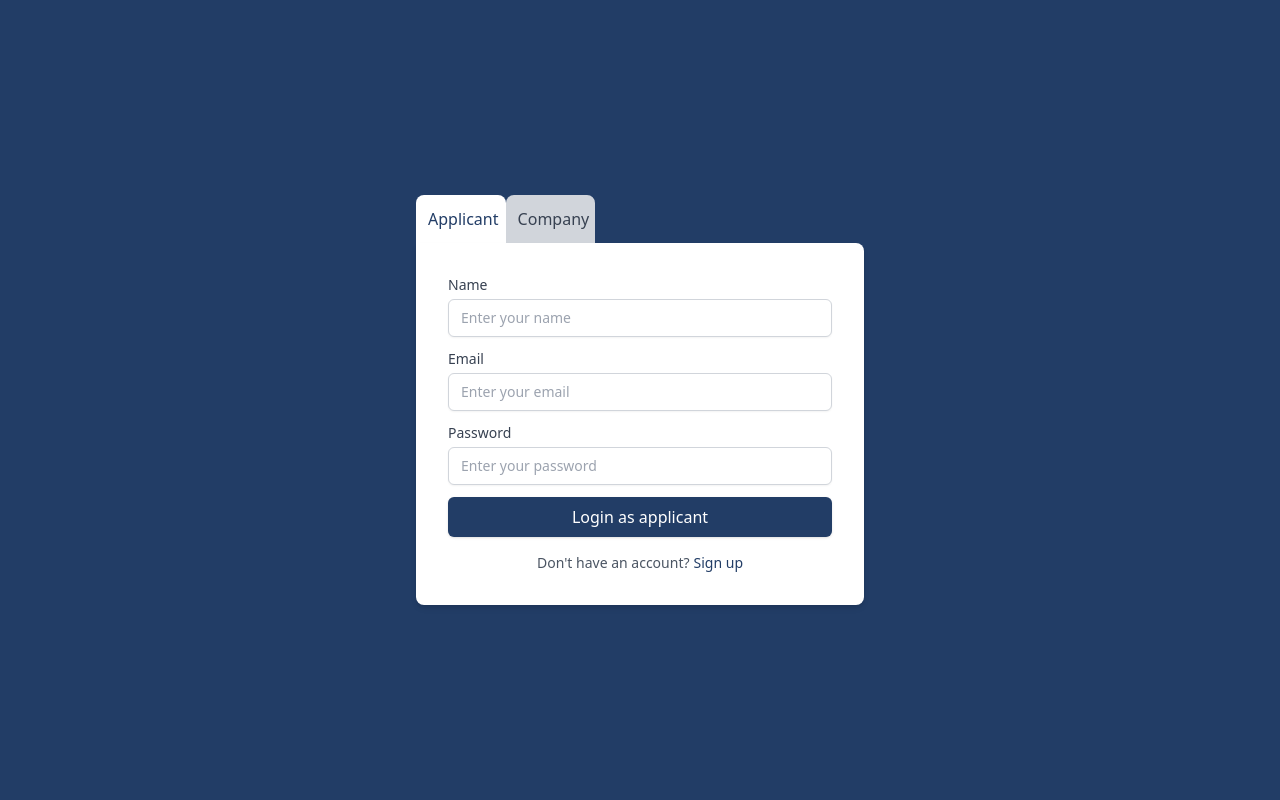
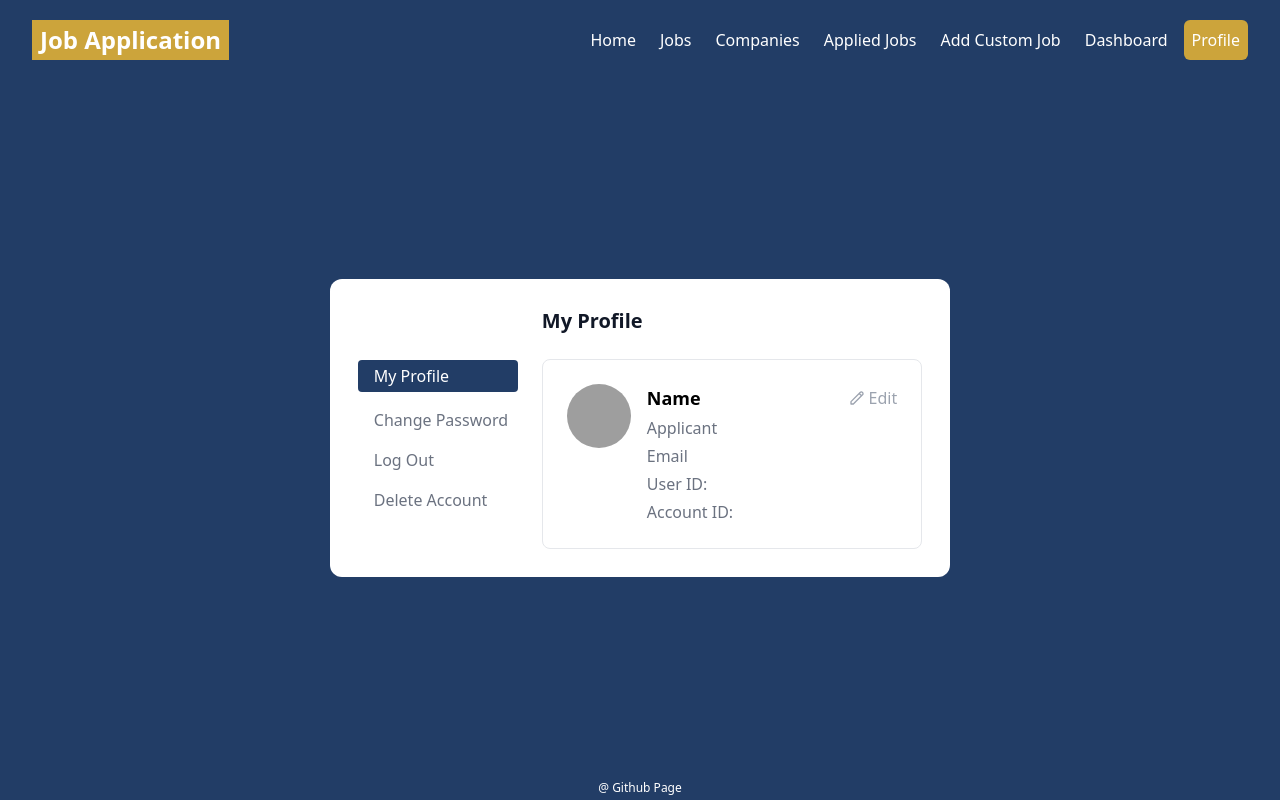
Before and after one commit to WeeFav/JobApplication, a React (Vite) app in the folder client/: page /profile in a window 1280 px wide. Before the commit this address led to /login. Built offline with nearby package versions, Linux system fonts and the light colour scheme; no server answers; sample sign-in values are in the browser's storage; grey boxes are pictures that could not be loaded.

Commit message:
working on profile page

```diff
--- a/client/src/App.jsx
+++ b/client/src/App.jsx
@@ -17,7 +17,7 @@ import RegisterCompanyPage from "./pages/RegisterCompanyPage";
 
 export const CompanysContext = createContext();
 export const JobsContext = createContext();
-export const UserContext = createContext();
+export const AccountContext = createContext();
 
 function App() {
   const router = createBrowserRouter(
@@ -61,9 +61,9 @@ function App() {
   );
 
   return (
-    <UserProvider>
+    <AccountProvider>
       <RouterProvider router={router} />
-    </UserProvider>
+    </AccountProvider>
   )
 };
 
@@ -145,7 +145,7 @@ export const addAccountHandler = async (account) => {
     const company = {
       company_name: account.name,
       company_description: '',
-      company_email: '',
+      company_email: account.email,
       company_phone: '',
       is_custom: false,
       account_id: account_id
@@ -162,21 +162,22 @@ export const addAccountHandler = async (account) => {
 };
 
 // function to check user account
-export const checkAccountHandler = async (user) => {
-  const res = await fetch('/api/check-user', {
+export const checkAccountHandler = async (account) => {
+  const res = await fetch('/api/account/check', {
     method: 'POST',
     headers: {
       'Content-Type': 'application/json'
     },
-    body: JSON.stringify(user)
+    body: JSON.stringify(account)
   });
 
-  const user_db = await res.json();
-  if (user_db.user_id === 'failed') {
+  const account_db = await res.json();
+
+  if (account_db.account_id === 'failed') {
     return false;
   }
 
-  return user_db;
+  return account_db;
 }
 
 /*
@@ -239,21 +240,20 @@ const CompanysProvider = ({ children }) => {
   );
 };
 
-const UserProvider = ({ children }) => {
-  const [userID, setUserID] = useState(parseInt(sessionStorage.getItem("user_id")));
-  const [userEmail, setUserEmail] = useState(sessionStorage.getItem("user_email"));
+const AccountProvider = ({ children }) => {
+  const [accountID, setAccountID] = useState(parseInt(sessionStorage.getItem("account_id")));
+  const [accountEmail, setAccountEmail] = useState(sessionStorage.getItem("account_email"));
   const [isCompany, setIsCompany] = useState(parseInt(sessionStorage.getItem("is_company")));
-  const [isRegistered, setIsRegistered] = useState(parseInt(sessionStorage.getItem("is_registered")));
 
-  console.log("UserProvider");
+  console.log("accountProvider");
   useEffect(() => {
-    console.log("UserProvider useEffect");
+    console.log("accountProvider useEffect");
   }, []);
 
   return (
-    <UserContext.Provider value={{ userID, userEmail, isCompany, isRegistered, setUserID, setUserEmail, setIsCompany, setIsRegistered }}>
+    <AccountContext.Provider value={{ accountID, accountEmail, isCompany, setAccountID, setAccountEmail, setIsCompany }}>
       {children}
-    </UserContext.Provider>
+    </AccountContext.Provider>
   );
 };
 
--- a/client/src/components/Navbar.jsx
+++ b/client/src/components/Navbar.jsx
@@ -1,10 +1,10 @@
 import logo from "../assets/images/logo.png"
 import { NavLink } from "react-router-dom";
-import { UserContext } from "../App";
+import { AccountContext } from "../App";
 import { useContext } from "react";
 
 const Navbar = () => {
-  const { userID, userEmail, isCompany, isRegistered } = useContext(UserContext);
+  const accountContext = useContext(AccountContext);
 
   const linkClass = ({ isActive }) => `text-white rounded-md px-2 py-2 ${isActive ? 'bg-website-gold' : 'hover:bg-website-gold'}`;
 
@@ -17,7 +17,7 @@ const Navbar = () => {
               <span className="hidden md:block text-white text-2xl font-bold ml-2 mr-2">Job Application</span>
             </NavLink>
             <div className="md:ml-auto">
-              {isCompany ?
+              {accountContext.isCompany ?
                 <div className="flex space-x-2">
                   <NavLink to="/" className={linkClass}>
                     Home
--- a/client/src/components/ProtectedRoute.jsx
+++ b/client/src/components/ProtectedRoute.jsx
@@ -1,15 +1,15 @@
 import { useEffect } from 'react';
 import { useNavigate } from 'react-router-dom';
-import { UserContext } from "../App";
+import { AccountContext } from "../App";
 import { useContext } from "react";
 
 const ProtectedRoute = ({ children }) => {
-  const userContext = useContext(UserContext);
+  const accountContext = useContext(AccountContext);
   const navigate = useNavigate();
 
   console.log("ProtectedRoute");
   useEffect(() => {
-    if (isNaN(userContext.userID)) {
+    if (isNaN(accountContext.accountID)) {
       navigate('/login', { replace: true });
     }
     console.log("ProtectedRoute useEffect");
--- /dev/null
+++ b/client/src/components/UserProfile.jsx
@@ -0,0 +1,144 @@
+import { useState } from "react";
+
+const UserProfile = () => {
+  const [tab, setTab] = useState('my profile')
+  const selectedTab = "bg-website-blue text-white rounded py-1 font-medium"
+  return (
+    <div className="bg-white rounded-xl max-w-4xl mx-auto p-7">
+      <div className="flex gap-6">
+        {/* Sidebar */}
+        <div className="w-40 mt-[53px]">
+          <nav className="space-y-4">
+            <button className={`pl-4 w-full text-left ${tab === 'my profile' ? selectedTab : "text-gray-500"}`}
+              onClick={() => {setTab('my profile')}}
+            >
+              My Profile
+            </button>
+            <button className={`pl-4 w-full text-left ${tab === 'change password' ? selectedTab : "text-gray-500"}`}
+              onClick={() => {setTab('change password')}}
+            >
+              Change Password
+            </button>
+            <button className={`pl-4 w-full text-left ${tab === 'log out' ? selectedTab : "text-gray-500"}`}
+              onClick={() => {setTab('log out')}}
+            >
+              Log Out
+            </button>
+            <button className={`pl-4 w-full text-left ${tab === 'delete account' ? selectedTab : "text-gray-500"}`}
+              onClick={() => {setTab('delete account')}}
+            >
+              Delete Account
+            </button>
+          </nav>
+        </div>
+
+        {/* Main Content */}
+        <div className="flex-1 space-y-6">
+          <h1 className="text-xl font-semibold text-gray-900">My Profile</h1>
+
+          {/* Profile Header */}
+          <div className="bg-white p-6 rounded-lg border border-gray-200">
+            <div className="flex">
+              <img
+                src="https://cdn.pixabay.com/photo/2015/10/05/22/37/blank-profile-picture-973460_1280.png"
+                alt="Profile"
+                className="w-16 h-16 rounded-full mr-4"
+              />
+              <div>
+                <div className="flex items-center gap-[148px] mb-1">
+                  <h2 className="text-lg font-semibold">Name</h2>
+                  <button className="text-gray-400 hover:text-gray-600">
+                    <span className="flex items-center gap-1">
+                      <svg className="w-4 h-4" fill="none" stroke="currentColor" viewBox="0 0 24 24">
+                        <path strokeLinecap="round" strokeLinejoin="round" strokeWidth="2" d="M15.232 5.232l3.536 3.536m-2.036-5.036a2.5 2.5 0 113.536 3.536L6.5 21.036H3v-3.572L16.732 3.732z" />
+                      </svg>
+                      Edit
+                    </span>
+                  </button>
+                </div>
+                <div className="flex flex-col gap-1">
+                  <p className="text-gray-500">Applicant</p>
+                  <p className="text-gray-500">Email</p>
+                  <p className="text-gray-500">User ID: </p>
+                  <p className="text-gray-500">Account ID: </p>
+                </div>
+              </div>
+            </div>
+          </div>
+
+          {/* Personal Information */}
+          {/* <div className="bg-white p-6 rounded-lg border border-gray-200">
+            <div className="flex justify-between items-center mb-6">
+              <h3 className="text-lg font-semibold">Personal Information</h3>
+              <button className="text-gray-400 hover:text-gray-600">
+                <span className="flex items-center gap-1">
+                  <svg className="w-4 h-4" fill="none" stroke="currentColor" viewBox="0 0 24 24">
+                    <path strokeLinecap="round" strokeLinejoin="round" strokeWidth="2" d="M15.232 5.232l3.536 3.536m-2.036-5.036a2.5 2.5 0 113.536 3.536L6.5 21.036H3v-3.572L16.732 3.732z" />
+                  </svg>
+                  Edit
+                </span>
+              </button>
+            </div>
+            <div className="grid grid-cols-2 gap-6">
+              <div>
+                <label className="block text-sm text-gray-500">First Name</label>
+                <div className="mt-1 text-gray-700">Jack</div>
+              </div>
+              <div>
+                <label className="block text-sm text-gray-500">Last Name</label>
+                <div className="mt-1 text-gray-700">Adams</div>
+              </div>
+              <div>
+                <label className="block text-sm text-gray-500">Email address</label>
+                <div className="mt-1 text-gray-700">jackadams@gmail.com</div>
+              </div>
+              <div>
+                <label className="block text-sm text-gray-500">Phone</label>
+                <div className="mt-1 text-gray-700">(213) 555-1234</div>
+              </div>
+              <div className="col-span-2">
+                <label className="block text-sm text-gray-500">Bio</label>
+                <div className="mt-1 text-gray-700">Product Designer</div>
+              </div>
+            </div>
+          </div> */}
+
+          {/* Address */}
+          {/* <div className="bg-white p-6 rounded-lg border border-gray-200">
+            <div className="flex justify-between items-center mb-6">
+              <h3 className="text-lg font-semibold">Address</h3>
+              <button className="text-gray-400 hover:text-gray-600">
+                <span className="flex items-center gap-1">
+                  <svg className="w-4 h-4" fill="none" stroke="currentColor" viewBox="0 0 24 24">
+                    <path strokeLinecap="round" strokeLinejoin="round" strokeWidth="2" d="M15.232 5.232l3.536 3.536m-2.036-5.036a2.5 2.5 0 113.536 3.536L6.5 21.036H3v-3.572L16.732 3.732z" />
+                  </svg>
+                  Edit
+                </span>
+              </button>
+            </div>
+            <div className="grid grid-cols-2 gap-6">
+              <div>
+                <label className="block text-sm text-gray-500">Country</label>
+                <div className="mt-1 text-gray-700">United States of America</div>
+              </div>
+              <div>
+                <label className="block text-sm text-gray-500">City/State</label>
+                <div className="mt-1 text-gray-700">California,USA</div>
+              </div>
+              <div>
+                <label className="block text-sm text-gray-500">Postal Code</label>
+                <div className="mt-1 text-gray-700">ERT 62574</div>
+              </div>
+              <div>
+                <label className="block text-sm text-gray-500">TAX ID</label>
+                <div className="mt-1 text-gray-700">AS564178969</div>
+              </div>
+            </div>
+          </div> */}
+        </div>
+      </div>
+    </div>
+  );
+};
+
+export default UserProfile;
--- a/client/src/pages/LoginPage.jsx
+++ b/client/src/pages/LoginPage.jsx
@@ -3,17 +3,17 @@ import { useNavigate } from 'react-router-dom';
 import { addAccountHandler, checkAccountHandler } from '../App';
 import Alert from '@mui/material/Alert';
 import Snackbar from '@mui/material/Snackbar';
-import { UserContext } from "../App";
+import { AccountContext } from "../App";
 import { useContext } from "react";
 
 function LoginPage() {
-  const userContext = useContext(UserContext);
+  const accountContext = useContext(AccountContext);
   const navigate = useNavigate();
 
   // first check if user already logged in
   // if logged in, redirect to home page
   useEffect(() => {
-    if (!isNaN(userContext.userID)) {
+    if (!isNaN(accountContext.accountID)) {
       navigate('/');
     }
   }, []);
@@ -59,16 +59,14 @@ function LoginPage() {
     }
 
     if (accountStatus === 'exist') {
-      const user_db = await checkAccountHandler(user);
-      if (user_db) {
-        sessionStorage.setItem("user_id", user_db.user_id);
-        sessionStorage.setItem("user_email", user_db.user_email);
-        sessionStorage.setItem("is_company", user_db.is_company);
-        sessionStorage.setItem("is_registered", user_db.is_registered);
-        userContext.setUserID(user_db.user_id);
-        userContext.setUserEmail(user_db.user_email);
-        userContext.setIsCompany(user_db.is_company);
-        userContext.setIsRegistered(user_db.is_registered);
+      const account_db = await checkAccountHandler(account);
+      if (account_db) {
+        sessionStorage.setItem("account_id", account_db.account_id);
+        sessionStorage.setItem("account_email", account_db.account_email);
+        sessionStorage.setItem("is_company", account_db.is_company);
+        accountContext.setAccountID(account_db.account_id);
+        accountContext.setAccountEmail(account_db.account_email);
+        accountContext.setIsCompany(account_db.is_company);
         return navigate('/');
       }
       else {
@@ -96,6 +94,7 @@ function LoginPage() {
         </div>
         <div className="bg-white p-8 rounded-b-lg rounded-tr-lg shadow-md">
           <form className="space-y-3" onSubmit={onSubmitFormClick}>
+            {accountStatus === 'new' ?
               <div>
                 <label className="block text-sm font-medium text-gray-700">
                   {accountType === 'applicant' ? 'Name' : 'Company Name'}
@@ -110,6 +109,9 @@ function LoginPage() {
                   onChange={(e) => setName(e.target.value)}
                 />
               </div>
+              :
+              <></>
+            }
             <div>
               <label htmlFor="email" className="block text-sm font-medium text-gray-700">
                 Email
--- a/client/src/pages/ProfilePage.jsx
+++ b/client/src/pages/ProfilePage.jsx
@@ -1,77 +1,98 @@
-import { UserContext } from "../App";
-import { useContext } from "react";
+import { AccountContext } from "../App";
+import { useContext, useEffect, useState } from "react";
 import { useNavigate } from "react-router-dom";
+import UserProfile from "../components/UserProfile";
 
 const ProfilePage = () => {
   const navigate = useNavigate();
-  const userContext = useContext(UserContext);
+  const accountContext = useContext(AccountContext);
+  const [profileInfo, setProfileInfo] = useState();
+  const [loading, setLoading] = useState(true);
 
-  const { userID, userEmail, isCompany, isRegistered } = useContext(UserContext);
+  useEffect(() => {
+    const fetchData = async () => {
+      try {
+        console.log(accountContext.accountID)
+        const res = await fetch(`/api/user/account/${accountContext.accountID}`);
+        const data = await res.json();
+        console.log(data)
+        setProfileInfo(data);
+      } catch (error) {
+        console.log("Error fetching data from backend", error);
+      } finally {
+        setLoading(false);
+      }
+    };
+
+    fetchData();
+  }, [])
 
   return (
+    // <div className="bg-website-blue flex flex-auto flex-col items-center justify-center">
+    //   <div className="max-w-4xl mt-auto p-6 bg-white shadow-md rounded-lg">
+    //     {/* Profile Header */}
+    //     <div className="flex items-center space-x-4">
+    //       <img className="object-cover h-24 w-24" src={accountContext.isCompany ? `https://www.svgrepo.com/show/490660/company.svg` : `https://cdn.pixabay.com/photo/2015/10/05/22/37/blank-profile-picture-973460_1280.png`} alt="Profile Picture" />
+    //       <div>
+    //         <h2 className="text-2xl font-bold text-gray-900">{accountContext.accountEmail}</h2>
+    //         <p className="text-gray-600">{accountContext.isCompany ? "Company" : "Applicant"}</p>
+    //       </div>
+    //     </div>
+
+    //     {/* Bio Section */}
+    //     <div className="mt-6">
+    //       <h3 className="text-lg font-semibold text-gray-900">Bio</h3>
+    //       <p className="mt-2 text-gray-600">
+    //         {`Account ID : ${accountContext.accountID}`}
+    //       </p>
+    //     </div>
+
+    //     {/* Contact Info */}
+    //     {/* <div className="mt-6">
+    //       <h3 className="text-lg font-semibold text-gray-900">Contact Info</h3>
+    //       <p className="mt-2 text-gray-600">Email: john.doe@example.com</p>
+    //       <p className="text-gray-600">Phone: +123 456 7890</p>
+    //       <p className="text-gray-600">Location: New York, USA</p>
+    //     </div> */}
+
+    //     {/* Social Links */}
+    //     {/* <div className="mt-6">
+    //       <h3 className="text-lg font-semibold text-gray-900">Follow Me</h3>
+    //       <div className="flex space-x-4 mt-2">
+    //         <a href="#" className="text-blue-500 hover:text-blue-700">
+    //           <i className="fab fa-facebook-f"></i> Facebook
+    //         </a>
+    //         <a href="#" className="text-blue-400 hover:text-blue-600">
+    //           <i className="fab fa-twitter"></i> Twitter
+    //         </a>
+    //         <a href="#" className="text-blue-600 hover:text-blue-800">
+    //           <i className="fab fa-linkedin-in"></i> LinkedIn
+    //         </a>
+    //       </div>
+    //     </div> */}
+
+    //     {/* About Me */}
+    //     {/* <div className="mt-6">
+    //       <h3 className="text-lg font-semibold text-gray-900">About Me</h3>
+    //       <p className="mt-2 text-gray-600">
+    //         I am a passionate developer with experience in building web applications using modern technologies like React, Tailwind CSS, Node.js, and more.
+    //       </p>
+    //     </div> */}
+    //   </div>
+    //   <button
+    //   className="bg-website-gold hover:bg-website-darkGold text-white font-bold py-2 px-4 rounded mb-auto mt-5"
+    //   onClick={() => {
+    //     sessionStorage.clear();
+    //     accountContext.setAccountID(NaN);
+    //     accountContext.setAccountEmail(null);
+    //     accountContext.setIsCompany(NaN);
+    //     navigate('/login')
+    //   }}>
+    //     Log out
+    //   </button>
+    // </div>
     <div className="bg-website-blue flex flex-auto flex-col items-center justify-center">
-      <div className="max-w-4xl mt-auto p-6 bg-white shadow-md rounded-lg">
-        {/* Profile Header */}
-        <div className="flex items-center space-x-4">
-          <img className="object-cover h-24 w-24" src={isCompany ? `https://www.svgrepo.com/show/490660/company.svg` : `https://cdn.pixabay.com/photo/2015/10/05/22/37/blank-profile-picture-973460_1280.png`} alt="Profile Picture" />
-          <div>
-            <h2 className="text-2xl font-bold text-gray-900">{userEmail}</h2>
-            <p className="text-gray-600">{isCompany ? (isRegistered ? "Company | Registered" : "Company | Unregistered") : "Applicant"}</p>
-          </div>
-        </div>
-
-        {/* Bio Section */}
-        <div className="mt-6">
-          <h3 className="text-lg font-semibold text-gray-900">Bio</h3>
-          <p className="mt-2 text-gray-600">
-            {`User ID : ${sessionStorage.getItem('user_id')}`}
-          </p>
-        </div>
-
-        {/* Contact Info */}
-        {/* <div className="mt-6">
-          <h3 className="text-lg font-semibold text-gray-900">Contact Info</h3>
-          <p className="mt-2 text-gray-600">Email: john.doe@example.com</p>
-          <p className="text-gray-600">Phone: +123 456 7890</p>
-          <p className="text-gray-600">Location: New York, USA</p>
-        </div> */}
-
-        {/* Social Links */}
-        {/* <div className="mt-6">
-          <h3 className="text-lg font-semibold text-gray-900">Follow Me</h3>
-          <div className="flex space-x-4 mt-2">
-            <a href="#" className="text-blue-500 hover:text-blue-700">
-              <i className="fab fa-facebook-f"></i> Facebook
-            </a>
-            <a href="#" className="text-blue-400 hover:text-blue-600">
-              <i className="fab fa-twitter"></i> Twitter
-            </a>
-            <a href="#" className="text-blue-600 hover:text-blue-800">
-              <i className="fab fa-linkedin-in"></i> LinkedIn
-            </a>
-          </div>
-        </div> */}
-
-        {/* About Me */}
-        {/* <div className="mt-6">
-          <h3 className="text-lg font-semibold text-gray-900">About Me</h3>
-          <p className="mt-2 text-gray-600">
-            I am a passionate developer with experience in building web applications using modern technologies like React, Tailwind CSS, Node.js, and more.
-          </p>
-        </div> */}
-      </div>
-      <button
-      className="bg-website-gold hover:bg-website-darkGold text-white font-bold py-2 px-4 rounded mb-auto mt-5"
-      onClick={() => {
-        sessionStorage.clear();
-        userContext.setUserID(NaN);
-        userContext.setUserEmail(null);
-        userContext.setIsCompany(NaN);
-        userContext.setIsRegistered(NaN);
-        navigate('/login')
-      }}>
-        Log out
-      </button>
+      <UserProfile />
     </div>
   )
 }
```
Also changed, not shown: 2 other files (tests, documents, lock files or other folders). Lines whose indentation alone changed are shown as unchanged.
